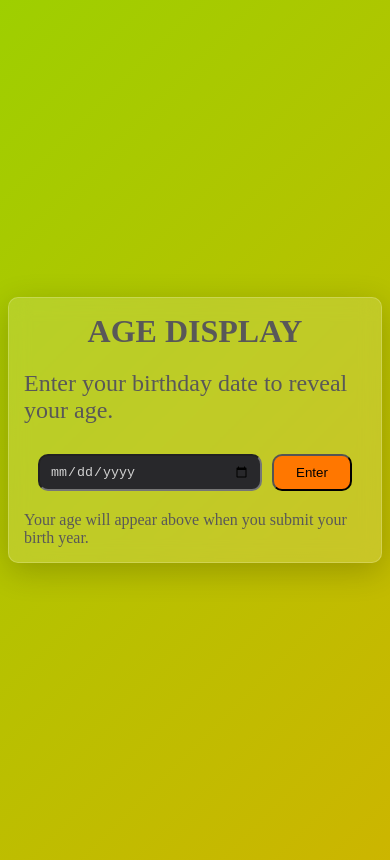
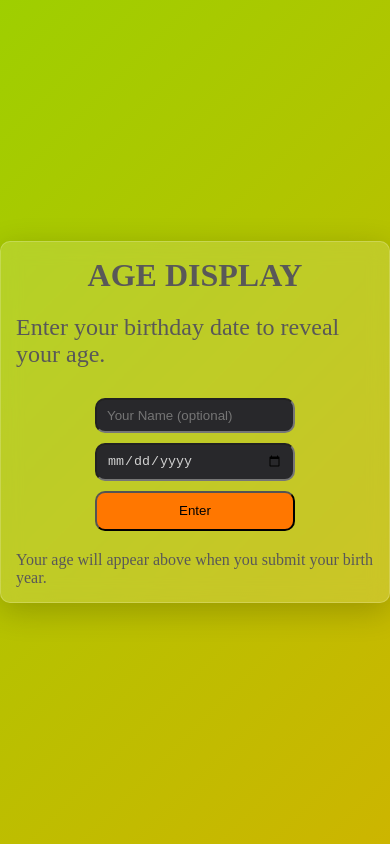
Before and after one commit to COLKADE12/Display-age, a React (Vite) app: page / in a window 390 px wide. Built offline with nearby package versions, Linux system fonts and the light colour scheme.

Commit message:
age display

```diff
--- a/src/Age-display/Age.css
+++ b/src/Age-display/Age.css
@@ -13,11 +13,21 @@
     border: 1px solid #ffffff33;
     box-shadow: 0 8px 32px #00000033;
 }
-.display{
+.username{
     display: flex;
     justify-content: center;
+    padding-bottom: 10px;
+}
+.endUsername{
+    display: flex;
+    justify-content: center;
+    padding-top: 10px;
+}
+.display{
+    display: grid;
+    grid-template-columns: 1fr auto 1fr auto 1fr;
+    gap: 10px;
     align-items: center;
-    gap: 15px;
     animation: fadeInUp 0.5s ease;
 }
 .age-container{
@@ -61,9 +71,11 @@
     }
 }
 .input-field{
-    display: flex;
+    display: grid;
+    grid-template-columns: 3fr 1fr;
     gap: 10px;
     margin-top: 10px;
+    align-items: center;
 }
 .year{
     background-color: var(--inputField-color);
@@ -80,6 +92,7 @@
     background-color: var(--btn-color);
     border-radius: 10px;
     width: 80px;
+    height: 40px;
 }
 .submitBtn:hover{
     background-color: var(--btn-color-hover);
@@ -90,9 +103,48 @@
 .ageText{
     color: #ff3700dc;
 }
-@media (max-width:768px) {
+.counter-separator{
+    font-size: 3em;
+    color: var(--text-color);
+    animation: blink 1s ease infinite;
+}
+@keyframes blink {
+    0%,49%,100%{
+        opacity: 1;
+    }
+    50%,99%{
+        opacity: 0;
+    }
+}
+.user-input{
+    display: flex;
+    flex-direction: column;
+    gap: 10px;
+}
+@media (max-width:450px) {
     .submitBtn:hover{
         background-color: var(--btn-color);
         color: var(--text-color);
     }
+    .input-field{
+        grid-template-columns: 1fr;
+    }
+    .submitBtn{
+        width: 100%;
+    }
+    .display{
+        grid-template-columns: 1fr;
+        gap: 15px;
+    }
+    .counter-separator{
+        display: none;
+    }
+    .container{
+        width: 100%;
+        margin: 0;
+    }
+    .age-container{
+        width: 150px;
+    }
+
 }
--- a/src/Age-display/Age.jsx
+++ b/src/Age-display/Age.jsx
@@ -35,7 +35,7 @@ const Age = () => {
 
         if(years < 0){
             setAge(null);
-            setMessage("Please enter a valid birth year.")
+            setMessage("Please enter a valid birthday date.")
             return;
         }
         else if(years < 18){
@@ -77,33 +77,79 @@ const Age = () => {
         setAge({years,months,days});
     }
 
+    const [username, setUsername] = useState('')
+    const[inputName, setInputName] = useState('')
 
+    function displayName(){
+        setUsername(`${inputName} is:`);
+
+        if(!inputName){
+            setUsername('')
+        }
+
+    }
+    function compiledFunctions(){
+        displayName();
+        calculateAge();
+    }
 
   return (
     <div className="container">
         <div key={age}>{age !== null ? (
+            <div>
+                <div className="username">
+                    <h2>{username !== "" ? `${username}` : ""}</h2>
+                </div>
                 <div className="display">
                     <div className="age-container">
                         <h3 className='age'>{age ?.years}</h3>
                         <p className='ageText'>Years</p>
                     </div>
+                    <span className="counter-separator">:</span>
                     <div className="age-container">
                         <h3 className='ageNumber'>{age?.months}</h3>
                         <p className='ageText'>Months</p>
                     </div>
+                    <span className="counter-separator">:</span>
                     <div className="age-container">
                         <h3 className='age'>{age?.days}</h3>
                         <p className='ageText'>days</p>
                     </div>
                 </div>
-        ) : (
-            <h1 className='display'>AGE DISPLAY </h1>
+                {username && (
+                    <div className='endUsername'>
+                    <h2>OLD</h2>
+                </div>
                 )}
             </div>
-        <div key={message} className="message">{message !== "" ? `${message}` : "Enter your birthday date to reveal your age." }</div>
+        ) : (
+            <h1 className='header'>AGE DISPLAY </h1>
+        )}
+        </div>
+        <div key={message} className="message">
+            {message !== "" ? `${message}` : "Enter your birthday date to reveal your age." }
+        </div>
         <div className="input-field">
-            <input className="year" type="date" placeholder="Year of birth" min="1900" max="2100" value={birthday} onChange={(e) => setbirthday(e.target.value)} onKeyDown={(e) => {if(e.key === "Enter"){calculateAge();}}} required />
-            <button type="button" className="submitBtn" onClick={calculateAge}>Enter</button>
+            <div className="user-input">
+                <input
+                    type="text"
+                    placeholder='Your Name (optional)'
+                    className='year' value={inputName}
+                    onChange={(e) => setInputName(e.target.value)}
+                    onKeyDown={(e) => {if(e.key === "Enter"){displayName();}}}
+                     />
+                <input
+                    className="year"
+                    type="date"
+                    placeholder="Year of birth"
+                    min="1900"
+                    max="2100"
+                    value={birthday}
+                    onChange={(e) => setbirthday(e.target.value)}
+                    onKeyDown={(e) => {if(e.key === "Enter"){calculateAge();}}} required
+                    />
+            </div>
+            <button type="button" className="submitBtn" onClick={compiledFunctions}>Enter</button>
         </div>
         <div className="info">Your age will appear above when you submit your birth year.</div>
     </div>
--- a/src/index.css
+++ b/src/index.css
@@ -8,7 +8,11 @@
     --input-outline-color: #ff6200;
     --input-text-color: #d1d1d1;
 }
-
+*{
+    margin: 0;
+    padding: 0;
+    box-sizing: border-box;
+}
 body{
     display: flex;
     align-items: center;
@@ -32,3 +36,8 @@ body{
 h1,h2,h3,h4,p{
     margin: 0;
 }
+@media (max-width:768px){
+    body{
+        min-width: 100vw;
+    }
+}
```
Lines whose indentation alone changed are shown as unchanged.
